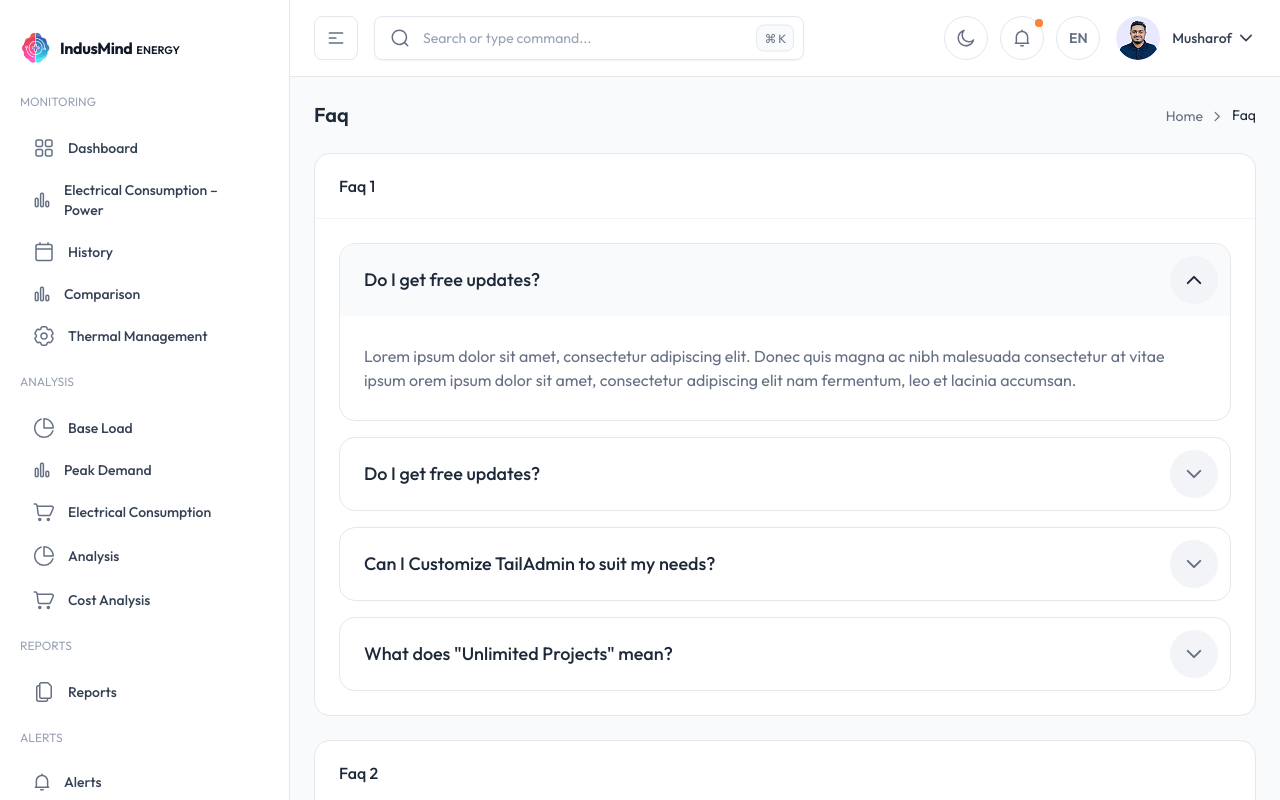
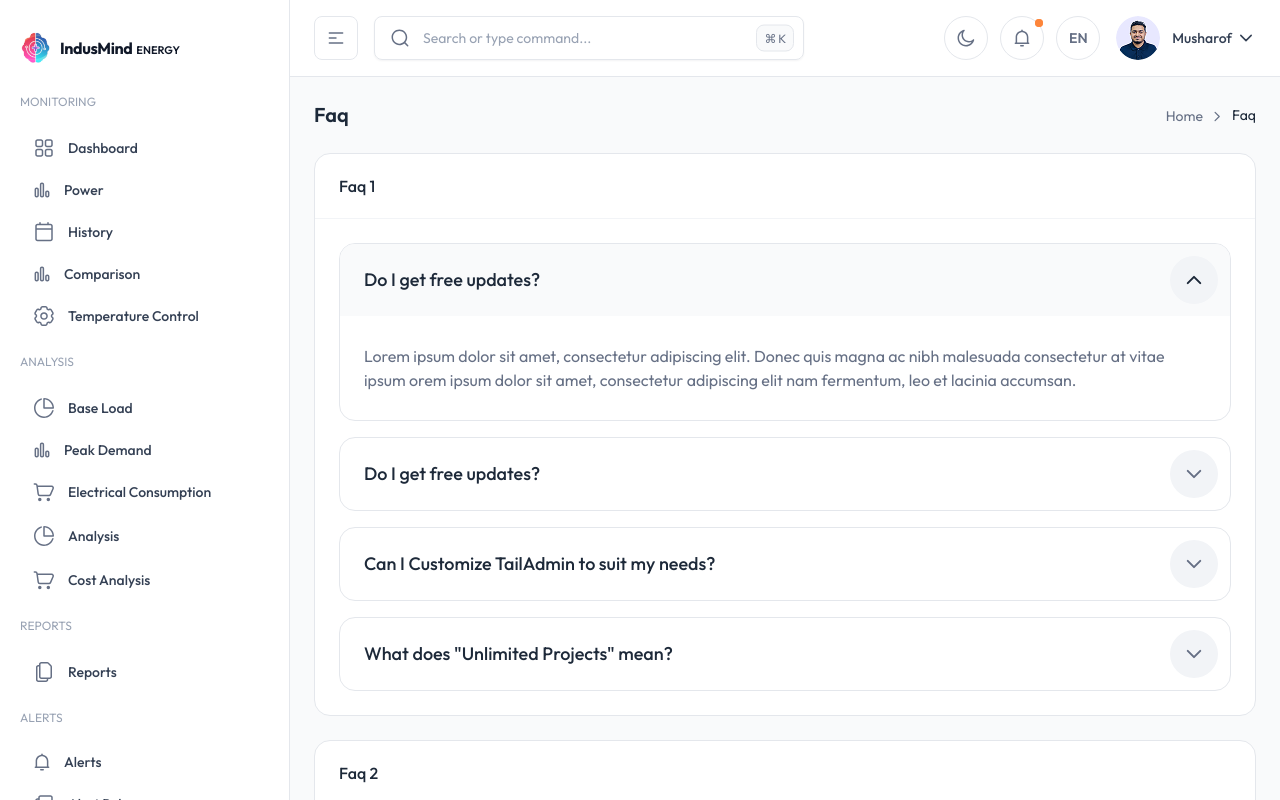
Before and after one commit to Avempace-Wireless/indusmind-dashboard, a Vue app: page /faq in a window 1280 px wide. Shown: the top 800 px of the page. Built offline with nearby package versions, Linux system fonts and the light colour scheme; sample sign-in values are in the browser's storage; what vue3-apexcharts would draw is missing.

Commit message:
feat: update sidebar translations and refactor menu groups for localization

```diff
--- a/src/components/layout/AppSidebar.vue
+++ b/src/components/layout/AppSidebar.vue
@@ -225,139 +225,138 @@ const { isExpanded, isMobileOpen, isHovered, openSubmenu } = useSidebar()
 
 const { t } = useI18n()
 
-const menuGroups = [
+const menuGroups = computed(() => [
   {
-    title: 'Monitoring',
+    title: t('sidebar.monitoring'),
     items: [
       {
         icon: GridIcon,
-        name: 'Dashboard',
+        name: t('sidebar.dashboard'),
         path: '/dashboard',
       },
-
       {
         icon: BarChartIcon,
-        name: t('puissance.pageTitle'),
+        name: t('sidebar.puissance'),
         path: '/puissance',
       },
       {
         icon: CalenderIcon,
-        name: 'History',
+        name: t('sidebar.history'),
         path: '/history',
       },
       {
         icon: BarChartIcon,
-        name: 'Comparison',
+        name: t('sidebar.comparison'),
         path: '/comparison',
       },
       {
         icon: SettingsIcon,
-        name: t('thermal.menuItem'),
+        name: t('sidebar.thermalManagement'),
         path: '/thermal-management',
       },
     ],
   },
   {
-    title: 'Analysis',
+    title: t('sidebar.analysis'),
     items: [
       {
         icon: PieChartIcon,
-        name: 'Base Load',
+        name: t('sidebar.baseLoad'),
         path: '/base-load',
       },
       {
         icon: BarChartIcon,
-        name: 'Peak Demand',
+        name: t('sidebar.peakDemand'),
         path: '/peak-demand',
       },
       {
         icon: CartIcon,
-        name: 'Electrical Consumption',
+        name: t('sidebar.electricalConsumption'),
         path: '/consumption',
       },
       {
         icon: PieChartIcon,
-        name: 'Analysis',
+        name: t('sidebar.analysisView'),
         path: '/analysis',
       },
       {
         icon: CartIcon,
-        name: 'Cost Analysis',
+        name: t('sidebar.costAnalysis'),
         path: '/cost-analysis',
       },
     ],
   },
   {
-    title: 'Reports',
+    title: t('sidebar.reports'),
     items: [
       {
         icon: PageIcon,
-        name: 'Reports',
+        name: t('sidebar.reportsView'),
         path: '/reports',
       },
     ],
   },
   {
-    title: 'Alerts',
+    title: t('sidebar.alerts'),
     items: [
       {
         icon: BellIcon,
-        name: 'Alerts',
+        name: t('sidebar.alertsView'),
         path: '/alerts',
       },
       {
         icon: TaskIcon,
-        name: 'Alert Rules',
+        name: t('sidebar.alertRules'),
         path: '/alert-config',
       },
     ],
   },
   {
-    title: 'Performance',
+    title: t('sidebar.performance'),
     items: [
       {
         icon: BarChartIcon,
-        name: 'KPI Dashboard',
+        name: t('sidebar.kpiDashboard'),
         path: '/performance',
       },
       {
         icon: CartIcon,
-        name: 'Benchmarking',
+        name: t('sidebar.benchmarking'),
         path: '/benchmarking',
       },
     ],
   },
   {
-    title: 'Inventory',
+    title: t('sidebar.inventory'),
     items: [
       {
         icon: BoxIcon,
-        name: 'Equipment',
+        name: t('sidebar.equipment'),
         path: '/equipment',
       },
       {
         icon: UserCircleIcon,
-        name: 'Sites & Locations',
+        name: t('sidebar.sitesLocations'),
         path: '/locations',
       },
     ],
   },
   {
-    title: 'Configuration',
+    title: t('sidebar.configuration'),
     items: [
       {
         icon: PageIcon,
-        name: 'Settings',
+        name: t('sidebar.settings'),
         path: '/settings',
       },
       {
         icon: UserCircleIcon,
-        name: 'User Management',
+        name: t('sidebar.userManagement'),
         path: '/users',
       },
     ],
   },
-]
+])
 
 const isActive = (path) => route.path === path
 
@@ -367,7 +366,7 @@ const toggleSubmenu = (groupIndex, itemIndex) => {
 }
 
 const isAnySubmenuRouteActive = computed(() => {
-  return menuGroups.some((group) =>
+  return menuGroups.value.some((group) =>
     group.items.some(
       (item) => item.subItems && item.subItems.some((subItem) => isActive(subItem.path)),
     ),
@@ -379,7 +378,7 @@ const isSubmenuOpen = (groupIndex, itemIndex) => {
   return (
     openSubmenu.value === key ||
     (isAnySubmenuRouteActive.value &&
-      menuGroups[groupIndex].items[itemIndex].subItems?.some((subItem) => isActive(subItem.path)))
+      menuGroups.value[groupIndex].items[itemIndex].subItems?.some((subItem) => isActive(subItem.path)))
   )
 }
 
--- a/src/i18n/en.json
+++ b/src/i18n/en.json
@@ -29,6 +29,34 @@
     "home": "Home",
     "dashboard": "Dashboard",
     "realtime": "Real-time"
+  },
+  "sidebar": {
+    "monitoring": "Monitoring",
+    "analysis": "Analysis",
+    "reports": "Reports",
+    "alerts": "Alerts",
+    "performance": "Performance",
+    "inventory": "Inventory",
+    "configuration": "Configuration",
+    "dashboard": "Dashboard",
+    "puissance": "Power",
+    "history": "History",
+    "comparison": "Comparison",
+    "thermalManagement": "Temperature Control",
+    "baseLoad": "Base Load",
+    "peakDemand": "Peak Demand",
+    "electricalConsumption": "Electrical Consumption",
+    "analysisView": "Analysis",
+    "costAnalysis": "Cost Analysis",
+    "reportsView": "Reports",
+    "alertsView": "Alerts",
+    "alertRules": "Alert Rules",
+    "kpiDashboard": "KPI Dashboard",
+    "benchmarking": "Benchmarking",
+    "equipment": "Equipment",
+    "sitesLocations": "Sites & Locations",
+    "settings": "Settings",
+    "userManagement": "User Management"
   },
   "dashboard": {
     "title": "Real-time Monitoring",
@@ -416,9 +444,9 @@
     }
   },
   "thermal": {
-    "pageTitle": "Thermal Management & Monitoring System",
-    "subtitle": "Multi-zone climate control for optimal facility management",
-    "menuItem": "Thermal Management",
+    "pageTitle": "Temperature Control",
+    "subtitle": "Multi-zone temperature monitoring and control",
+    "menuItem": "Temperature Control",
     "zone": "Zone {number}",
     "currentTemp": "Temperature",
     "maxTemp": "Max Temp",
--- a/src/i18n/fr.json
+++ b/src/i18n/fr.json
@@ -29,6 +29,34 @@
     "home": "Accueil",
     "dashboard": "Tableau de bord",
     "realtime": "Temps réel"
+  },
+  "sidebar": {
+    "monitoring": "Surveillance",
+    "analysis": "Analyse",
+    "reports": "Rapports",
+    "alerts": "Alertes",
+    "performance": "Performance",
+    "inventory": "Inventaire",
+    "configuration": "Configuration",
+    "dashboard": "Tableau de bord",
+    "puissance": "Puissance",
+    "history": "Historique",
+    "comparison": "Comparaison",
+    "thermalManagement": "Contrôle de Température",
+    "baseLoad": "Charge de Base",
+    "peakDemand": "Demande de Pointe",
+    "electricalConsumption": "Consommation Électrique",
+    "analysisView": "Analyse",
+    "costAnalysis": "Analyse des Coûts",
+    "reportsView": "Rapports",
+    "alertsView": "Alertes",
+    "alertRules": "Règles d'Alerte",
+    "kpiDashboard": "Tableau de Bord KPI",
+    "benchmarking": "Benchmarking",
+    "equipment": "Équipement",
+    "sitesLocations": "Sites et Emplacements",
+    "settings": "Paramètres",
+    "userManagement": "Gestion des Utilisateurs"
   },
   "dashboard": {
     "title": "Surveillance en temps réel",
@@ -416,9 +444,9 @@
     }
   },
   "thermal": {
-    "pageTitle": "Système de Gestion et de Surveillance Thermique",
-    "subtitle": "Contrôle climatique multi-zones pour une gestion optimale des installations",
-    "menuItem": "Gestion Thermique",
+    "pageTitle": "Contrôle de Température",
+    "subtitle": "Surveillance et contrôle de température multi-zones",
+    "menuItem": "Contrôle de Température",
     "zone": "Zone {number}",
     "currentTemp": "Température",
     "maxTemp": "Temp. Max",
```
